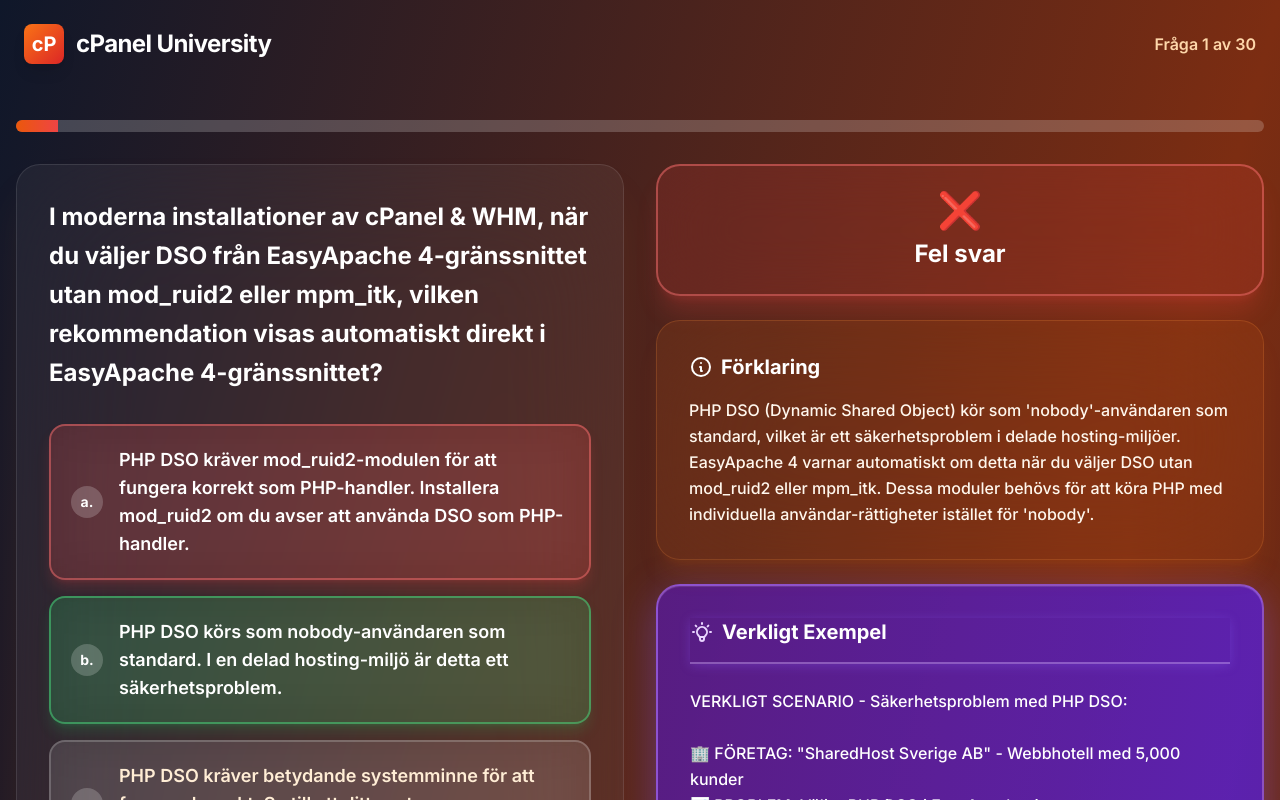
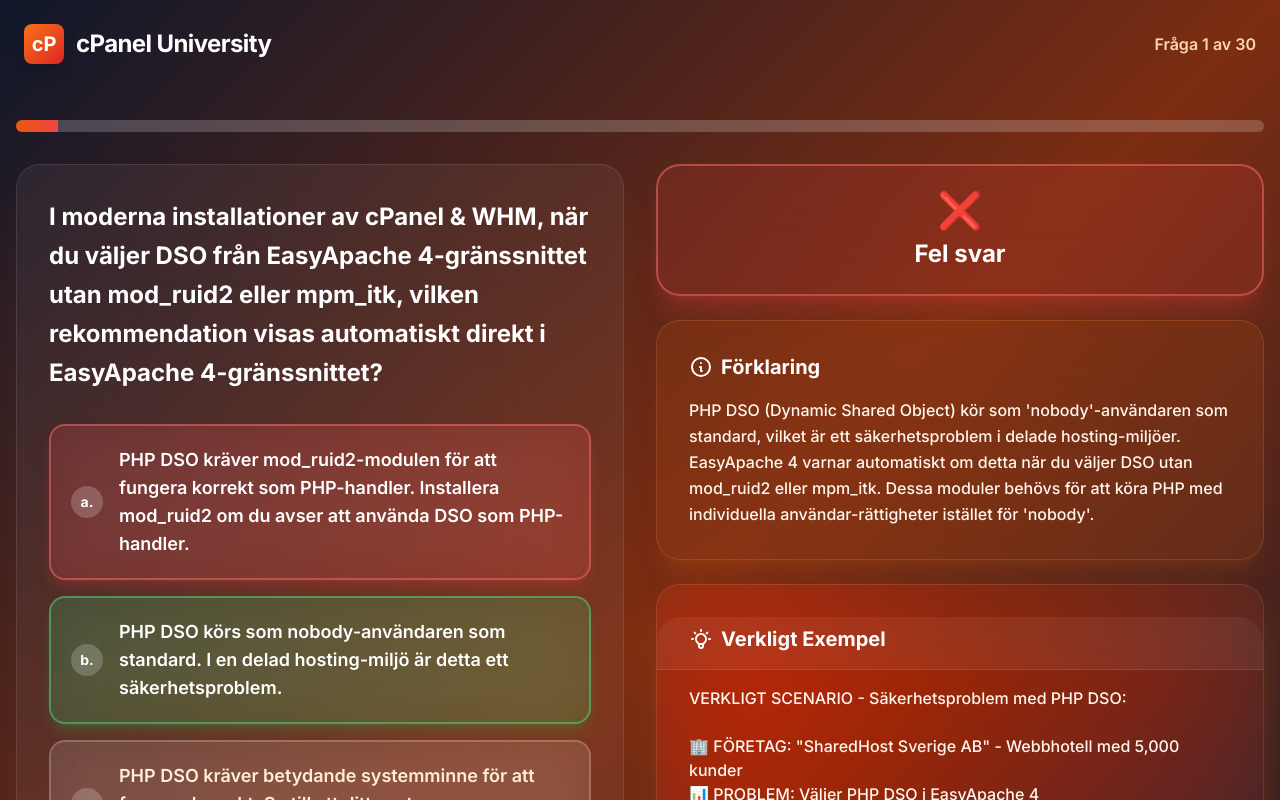
Before and after one commit to thorbjornnordichosting/cpaneluniversity, a Next.js app: page /cpanel-partner/quiz in a window 1280 px wide. Both pictures are taken after a click on the button 320 px from the left and 502 px from the top of the page. Shown: the top 800 px of the page. Built offline with nearby package versions, Linux system fonts and the light colour scheme.

Commit message:
Revert glass-experiment på Verkligt Exempel
Återställer till enkel design utan komplicerade glass-effekter.
Tillbaka till original scroll-version som fungerade.

```diff
--- a/app/cpanel-partner/quiz/page.tsx
+++ b/app/cpanel-partner/quiz/page.tsx
@@ -1855,14 +1855,14 @@
                     </p>
                   </div>
 
-                  <div className="rounded-3xl p-8 border-2 border-purple-400/50 shadow-2xl bg-gradient-to-br from-purple-900/95 via-violet-800/95 to-purple-900/95" style={{boxShadow: '0 10px 40px rgba(139, 92, 246, 0.4), inset 0 1px 0 rgba(255, 255, 255, 0.1)'}}>
-                    <h3 className="text-xl font-bold text-white mb-6 flex items-center pb-4 border-b-2 border-purple-300/40" style={{boxShadow: '0 2px 10px rgba(139, 92, 246, 0.3)'}}>
-                      <svg className="w-6 h-6 mr-2 text-purple-200" fill="none" stroke="currentColor" viewBox="0 0 24 24">
+                  <div className="rounded-3xl p-8 max-h-[520px] overflow-y-auto border border-white/10 shadow-2xl shadow-orange-500/30" style={{background: 'rgba(255, 255, 255, 0.03)', backdropFilter: 'blur(60px) saturate(200%) brightness(110%)', WebkitBackdropFilter: 'blur(60px) saturate(200%) brightness(110%)'}}>
+                    <h3 className="text-xl font-bold text-white mb-4 flex items-center sticky top-0 pb-4 -mx-8 px-8 pt-2 z-10 rounded-t-3xl border-b border-white/10" style={{background: 'rgba(255, 255, 255, 0.05)', backdropFilter: 'blur(40px) saturate(180%) brightness(105%)', WebkitBackdropFilter: 'blur(40px) saturate(180%) brightness(105%)'}}>
+                      <svg className="w-6 h-6 mr-2" fill="none" stroke="currentColor" viewBox="0 0 24 24">
                         <path strokeLinecap="round" strokeLinejoin="round" strokeWidth={2} d="M9.663 17h4.673M12 3v1m6.364 1.636l-.707.707M21 12h-1M4 12H3m3.343-5.657l-.707-.707m2.828 9.9a5 5 0 117.072 0l-.548.547A3.374 3.374 0 0014 18.469V19a2 2 0 11-4 0v-.531c0-.895-.356-1.754-.988-2.386l-.548-.547z" />
                       </svg>
                       Verkligt Exempel
                     </h3>
-                    <div className="text-white font-medium whitespace-pre-wrap leading-relaxed">
+                    <div className="text-orange-50 font-medium whitespace-pre-wrap">
                       {question.example}
                     </div>
                   </div>
```
